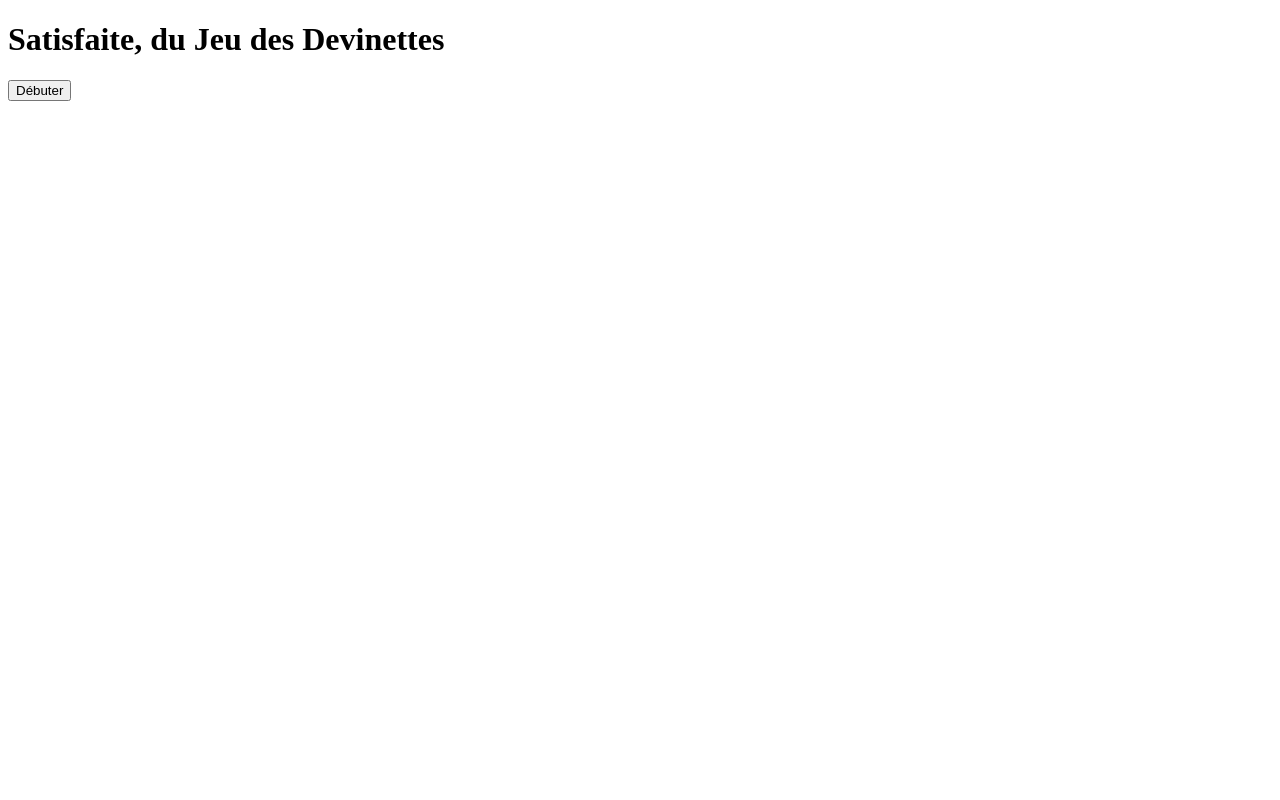
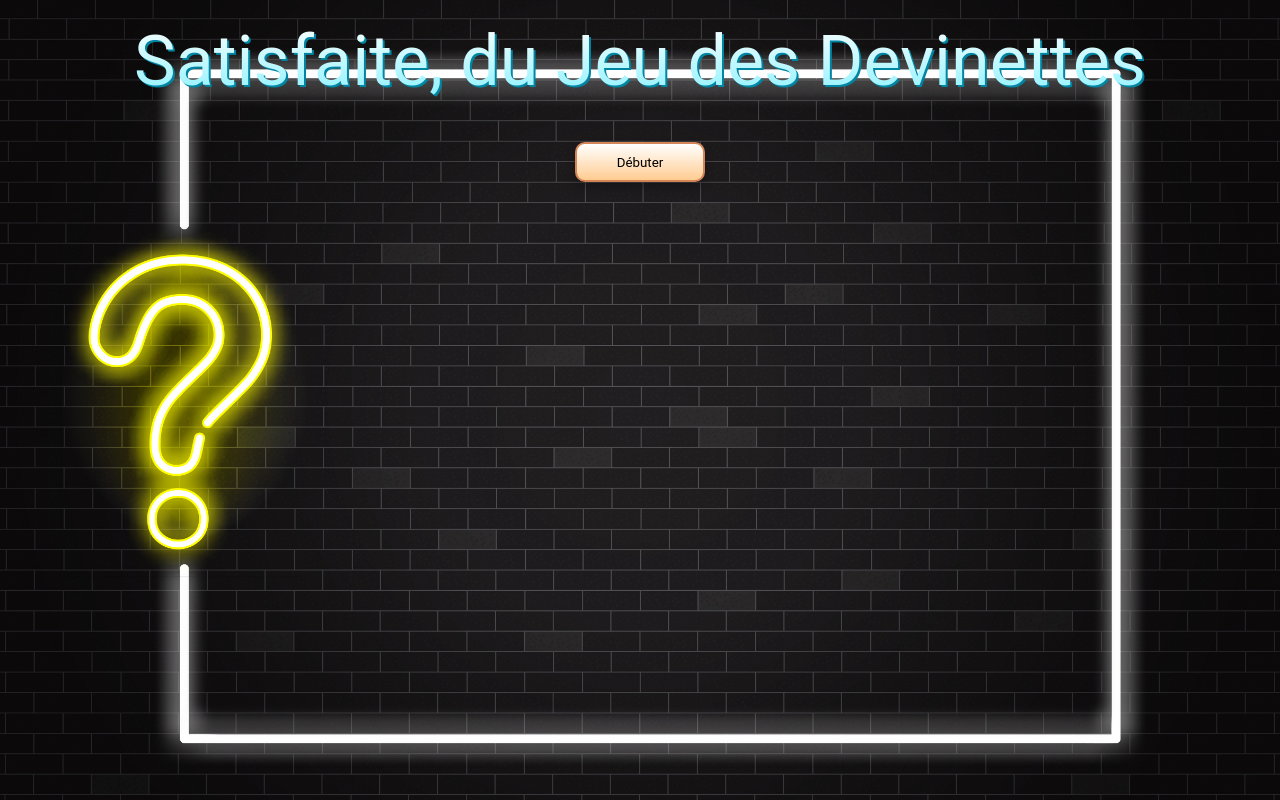
Before and after one commit to Freddv2/react-typescript-quiz, a React (Create React App) app in the folder ui/: page / in a window 1280 px wide. Built offline with nearby package versions, Linux system fonts and the light colour scheme; the HTML template or start-up script is replaced by a standard one.

Commit message:
Finished created app following tutorial

```diff
--- a/ui/src/App.style.ts
+++ b/ui/src/App.style.ts
@@ -4,6 +4,69 @@
 
 export const GlobalStyle = createGlobalStyle`
     html {
-        height: 100%;
+      height: 100%;
+    }
+
+    body {
+      background: url(${BGImage}) no-repeat center center fixed;
+      -webkit-background-size: cover;
+      -moz-background-size: cover;
+      -o-background-size: cover;
+      background-size: cover;
+      margin: 0;
+      padding: 0 20px;
+      display: flex;
+      justify-content: center;
+    }
+
+    * {
+      box-sizing: border-box;
+      font-family: 'Roboto', sans-serif;
     }
 `
+
+export const Wrapper = styled.div`
+  display: flex;
+  flex-direction: column;
+  align-items: center;
+
+  > p {
+    color: white;
+  }
+
+  .score {
+    color: white;
+    font-size: 2em;
+    margin: 0;
+  }
+
+  h1 {
+    background-image: linear-gradient(180deg, #fff, #87f1ff);
+    background-size: 100%;
+    background-clip: text;
+    -webkit-background-clip: text;
+    -webkit-text-fill-color: transparent;
+    -moz-background-clip: text;
+    -moz-text-fill-color: transparent;
+    filter: drop-shadow(2px 2px #0085a3);
+    font-size: 70px;
+    font-weight: 400;
+    text-align: center;
+    margin: 20px;
+  }
+
+  .start, .next {
+    cursor: pointer;
+    background: linear-gradient(180deg, #fff, #ffcc91);
+    border: 2px solid #d38558;
+    box-shadow: 0 5px 10px rgba(0, 0, 0, 0.25);
+    border-radius: 10px;
+    height: 40px;
+    margin: 20px;
+    padding: 0 40px;
+  }
+
+  .start {
+    max-width: 200px;
+  }
+`
--- a/ui/src/App.tsx
+++ b/ui/src/App.tsx
@@ -1,4 +1,7 @@
 import React, {useState} from 'react';
+
+//Styles
+import { GlobalStyle, Wrapper } from './App.style'
 
 // Components
 import {Difficulty, fetchQuestions, QuestionState} from "./API";
@@ -57,7 +60,9 @@
   }
 
   return (
-      <div className="App">
+      <>
+        <GlobalStyle/>
+        <Wrapper>
           <h1>Satisfaite, du Jeu des Devinettes</h1>
           {gameOver || userAnswers.length === TOTAL_QUESTIONS ? (
             <button className="start" onClick={startTrivia}>
@@ -80,7 +85,8 @@
               Prochaine question
             </button>
           )}
-      </div>
+        </Wrapper>
+      </>
   );
 }
 
--- /dev/null
+++ b/ui/src/components/QuestionCard.style.ts
@@ -0,0 +1,45 @@
+import styled from "styled-components";
+
+export const Wrapper = styled.div`
+  max-width: 1100px;
+  background: #ebfeff;
+  border-radius: 10px;
+  border: 2px solid #0085a3;
+  padding: 20px;
+  box-shadow: 0 5px 10px rgba(0,0,0,0.25);
+
+  p {
+    font-size: 1rem;
+  }
+`
+
+type ButtonWrapperProps = {
+    correct: boolean
+    userClicked: boolean
+}
+
+export const ButtonWrapper = styled.div<ButtonWrapperProps>`
+  transition: all 0.3s ease;
+
+  :hover {
+    opacity: 0.8;
+  }
+
+  button {
+    cursor: pointer;
+    user-select: none;
+    font-size: 0.8rem;
+    width: 100px;
+    height: 40px;
+    margin: 5px 0;
+    background: ${({correct, userClicked}) =>
+            correct ? 'linear-gradient(90deg, #56ffa4, #59bc86)'
+                    : !correct && userClicked ? 'linear-gradient(90deg, #ff5656, #c16868)'
+                    : 'linear-gradient(90deg, #56ccff, #6eafb4)'};
+    border: 3px solid #fff;
+    box-shadow: 1px 2px 0 rgba(0,0,0,0.1);
+    border-radius: 10px;
+    color: white;
+    text-shadow: 0 1px 0 rgba(0,0,0,0.25);
+  }
+`
--- a/ui/src/components/QuestionCard.tsx
+++ b/ui/src/components/QuestionCard.tsx
@@ -1,5 +1,6 @@
 import React from 'react'
 import {AnswerDetails} from "../App";
+import {ButtonWrapper, Wrapper } from './QuestionCard.style';
 
 type Props = {
     question: string
@@ -11,6 +12,7 @@
 }
 
 const QuestionCard: React.FC<Props> = ({question,answers,submitAnswerCallback,userAnswer,questionNb,totalQuestions}) => (
+    <Wrapper>
     <div>
         <p className="number">
             Question: {questionNb} / {totalQuestions}
@@ -18,14 +20,20 @@
         <p dangerouslySetInnerHTML={{ __html: question}}/>
         <div>
             {answers.map(answer => (
-                <div key={answer}>
-                    <button disabled={!!userAnswer} value={answer} onClick={submitAnswerCallback}>
-                        <span dangerouslySetInnerHTML={{ __html: answer}}/>
-                    </button>
-                </div>
+                <ButtonWrapper
+                    key={answer}
+                    correct={userAnswer?.correctAnswer === answer}
+                    userClicked={userAnswer?.answer === answer}>
+                    <div key={answer}>
+                        <button disabled={!!userAnswer} value={answer} onClick={submitAnswerCallback}>
+                            <span dangerouslySetInnerHTML={{ __html: answer}}/>
+                        </button>
+                    </div>
+                </ButtonWrapper>
             ))}
         </div>
     </div>
+    </Wrapper>
 )
 
 export default QuestionCard
```
Lines whose indentation alone changed are shown as unchanged.
